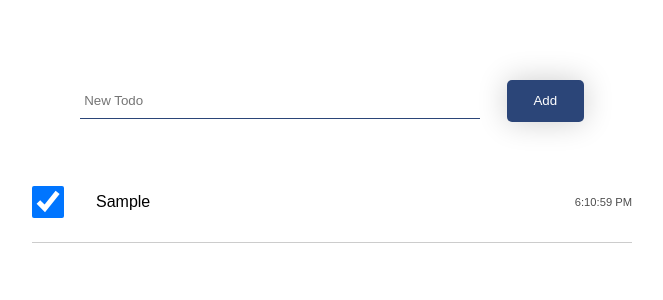
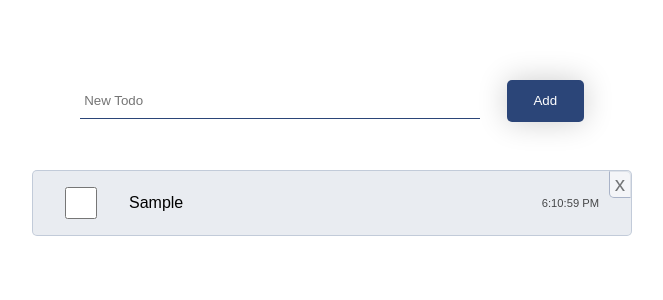
Before and after one commit to elishaking/blaze-todo, a React (Create React App) app: page / in a window 1280 px wide. Both pictures are taken after typing "Sample" into the empty fields and a click on the input "Add". Shown: the top 300 px of the page, without its empty margins (308-971 px from the left). Built offline with nearby package versions, Linux system fonts and the light colour scheme.

Commit message:
delete todo

```diff
--- a/src/components/routes/Home/Home.js
+++ b/src/components/routes/Home/Home.js
@@ -18,9 +18,11 @@ export default class Home extends Component {
 
     const { newTodoText, todos } = this.state;
 
+    if (newTodoText === '') return;
+
     const newTodo = {
       text: newTodoText,
-      done: true,
+      done: false,
       date: Date.now()
     };
 
@@ -39,6 +41,13 @@ export default class Home extends Component {
     todos[index].done = !todos[index].done;
     this.setState({ todos });
   }
+
+  deleteTodo = (index) => {
+    const { todos } = this.state;
+    todos.splice(index, 1);
+
+    this.setState({ todos });
+  };
 
   render() {
     const { todos } = this.state;
@@ -66,6 +75,8 @@ export default class Home extends Component {
                     onChange={(e) => { this.toggleDone(index) }} />
 
                   <p>{todo.text}</p>
+
+                  <p className="close" onClick={(e) => { this.deleteTodo(index) }}>x</p>
                 </div>
                 <small>{new Date(todo.date).toLocaleTimeString()}</small>
               </div>
--- a/src/components/routes/Home/Home.scss
+++ b/src/components/routes/Home/Home.scss
@@ -14,6 +14,7 @@
       padding-left: 0.3em;
       padding-bottom: 0.7em;
       border-bottom: 1px solid #2b4578;
+      border-radius: 5px 5px 0 0;
       width: 70vw;
       max-width: 400px;
       margin-right: 2em;
@@ -45,16 +46,19 @@
 
     .todo {
       display: flex;
+      position: relative;
       justify-content: space-between;
       align-items: center;
-      padding: 1em 0 1.5em 0;
-      border-bottom: 0.7px solid rgba($color: #000000, $alpha: .2);
+      padding: 1em 2em;
+      border: 0.7px solid rgba($color: #2b4578, $alpha: .2);
+      border-radius: 5px;
+      background-color: rgba($color: #2b4578, $alpha: .1);
+      margin-bottom: 1em;
 
       div {
         display: flex;
         align-items: center;
       }
-
 
       input[type=checkbox] {
         margin-right: 1em;
@@ -70,6 +74,27 @@
         font-size: 70%;
         opacity: 0.7;
       }
+
+      .close {
+        opacity: 0.5;
+        position: absolute;
+        top: 0;
+        right: 0;
+        padding: 0.3rem;
+        line-height: 1rem;
+        font-size: 130%;
+        background: white;
+        border-radius: 0 5px 0 5px;
+        cursor: pointer;
+        border: 1px solid rgba($color: #2b4578, $alpha: .2);
+        border-bottom: 1px solid rgba($color: #2b4578, $alpha: .7);
+        border-left: 1px solid rgba($color: #2b4578, $alpha: .7);
+        transition: 0.3s ease-in-out;
+      }
+
+      .close:hover {
+        opacity: 1;
+      }
     }
   }
 }
```
